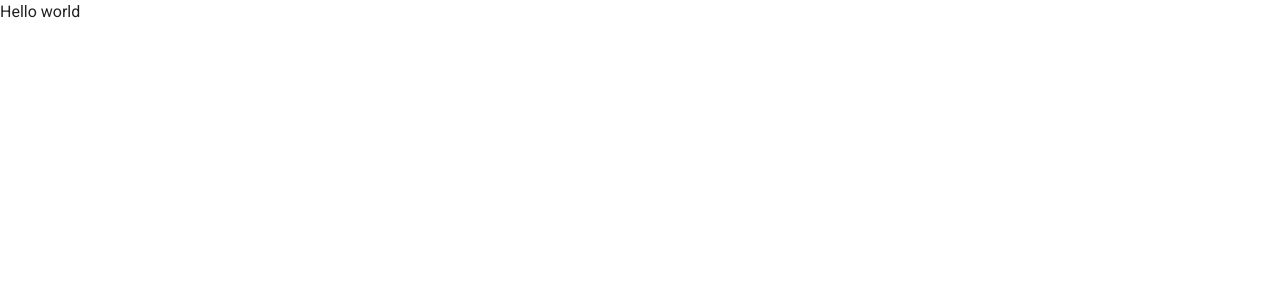
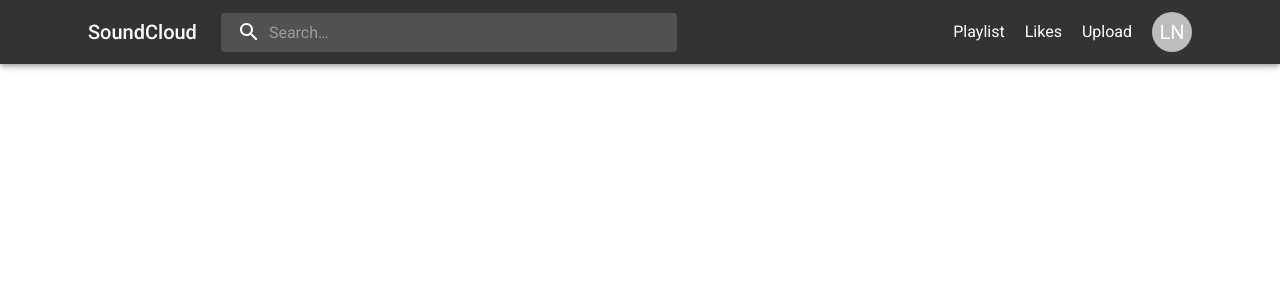
Before and after one commit to bossvirus03/frontend-soundcloud-, a Next.js app: page / in a window 1280 px wide. Shown: the top 300 px of the page. Built offline with nearby package versions, Linux system fonts and the light colour scheme.

Commit message:
disign app bar (header)

```diff
--- a/src/app/layout.tsx
+++ b/src/app/layout.tsx
@@ -1,3 +1,4 @@
+import AppHeader from '@/components/header/app.header';
 import ThemeRegistry from '@/components/theme-registry/theme.registry';
 
 export default function RootLayout({ children }: { children: React.ReactNode }) {
--- a/src/app/page.tsx
+++ b/src/app/page.tsx
@@ -1,7 +1,8 @@
+import AppHeader from "@/components/header/app.header";
 export default function HomePage() {
   return (
     <>
-    <div>Hello world</div>
-    </>
+    <AppHeader/>
+      </>
   );
 }
--- /dev/null
+++ b/src/components/header/app.header.tsx
@@ -0,0 +1,222 @@
+'use client'
+import * as React from 'react';
+import { styled, alpha } from '@mui/material/styles';
+import AppBar from '@mui/material/AppBar';
+import Box from '@mui/material/Box';
+import Toolbar from '@mui/material/Toolbar';
+import IconButton from '@mui/material/IconButton';
+import Typography from '@mui/material/Typography';
+import InputBase from '@mui/material/InputBase';
+import Badge from '@mui/material/Badge';
+import MenuItem from '@mui/material/MenuItem';
+import Menu from '@mui/material/Menu';
+import MenuIcon from '@mui/icons-material/Menu';
+import SearchIcon from '@mui/icons-material/Search';
+import AccountCircle from '@mui/icons-material/AccountCircle';
+import Avatar from '@mui/material/Avatar';
+import MailIcon from '@mui/icons-material/Mail';
+import NotificationsIcon from '@mui/icons-material/Notifications';
+import MoreIcon from '@mui/icons-material/MoreVert';
+import Container from '@mui/material/Container';
+
+const Search = styled('div')(({ theme }) => ({
+  position: 'relative',
+  borderRadius: theme.shape.borderRadius,
+  backgroundColor: alpha(theme.palette.common.white, 0.15),
+  '&:hover': {
+    backgroundColor: alpha(theme.palette.common.white, 0.25),
+  },
+  marginRight: theme.spacing(2),
+  marginLeft: 0,
+  width: '100%',
+  [theme.breakpoints.up('sm')]: {
+    marginLeft: theme.spacing(3),
+    width: 'auto',
+  },
+}));
+
+const SearchIconWrapper = styled('div')(({ theme }) => ({
+  padding: theme.spacing(0, 2),
+  height: '100%',
+  position: 'absolute',
+  pointerEvents: 'none',
+  display: 'flex',
+  alignItems: 'center',
+  justifyContent: 'center',
+}));
+
+const StyledInputBase = styled(InputBase)(({ theme }) => ({
+  color: 'inherit',
+  '& .MuiInputBase-input': {
+    padding: theme.spacing(1, 1, 1, 0),
+    // vertical padding + font size from searchIcon
+    paddingLeft: `calc(1em + ${theme.spacing(4)})`,
+    transition: theme.transitions.create('width'),
+    width: '100%',
+    [theme.breakpoints.up('md')]: {
+      //width: '20ch',
+      width: '400px',
+    },
+  },
+}));
+
+export default function AppHeader() {
+  const [anchorEl, setAnchorEl] = React.useState<null | HTMLElement>(null);
+  const [mobileMoreAnchorEl, setMobileMoreAnchorEl] =
+    React.useState<null | HTMLElement>(null);
+
+  const isMenuOpen = Boolean(anchorEl);
+  const isMobileMenuOpen = Boolean(mobileMoreAnchorEl);
+
+  const handleProfileMenuOpen = (event: React.MouseEvent<HTMLElement>) => {
+    console.log(`check: ${event}`)
+    setAnchorEl(event.currentTarget);
+  };
+  const handleMobileMenuOpen = (event: React.MouseEvent<HTMLElement>) => {
+    setMobileMoreAnchorEl(event.currentTarget);
+  };
+
+  const handleMobileMenuClose = () => {
+    setMobileMoreAnchorEl(null);
+  };
+
+  const handleMenuClose = () => {
+    setAnchorEl(null);
+    handleMobileMenuClose();
+  };
+
+//menu open destop
+  const menuId = 'primary-search-account-menu';
+  const renderMenu = (
+    <Menu
+      anchorEl={anchorEl}
+      id={menuId}
+      keepMounted
+      transformOrigin={{ horizontal: 'right', vertical: 'top' }}
+      anchorOrigin={{ horizontal: 'right', vertical: 'bottom' }}
+      open={isMenuOpen}
+      onClose={handleMenuClose}
+    >
+      <MenuItem onClick={handleMenuClose}>Profile</MenuItem>
+      <MenuItem onClick={handleMenuClose}>My account</MenuItem>
+    </Menu>
+  );
+//menu open mobile
+  const mobileMenuId = 'primary-search-account-menu-mobile';
+  const renderMobileMenu = (
+    <Menu
+      anchorEl={mobileMoreAnchorEl}
+      anchorOrigin={{
+        vertical: 'top',
+        horizontal: 'right',
+      }}
+      id={mobileMenuId}
+      keepMounted
+      transformOrigin={{
+        vertical: 'top',
+        horizontal: 'right',
+      }}
+      open={isMobileMenuOpen}
+      onClose={handleMobileMenuClose}
+    >
+      <MenuItem>
+        <IconButton size="large" aria-label="show 4 new mails" color="inherit">
+          <Badge badgeContent={4} color="error">
+            <MailIcon />
+          </Badge>
+        </IconButton>
+        <p>Messages</p>
+      </MenuItem>
+      <MenuItem>
+        <IconButton
+          size="large"
+          aria-label="show 17 new notifications"
+          color="inherit"
+        >
+          <Badge badgeContent={17} color="error">
+            <NotificationsIcon />
+          </Badge>
+        </IconButton>
+        <p>Notifications</p>
+      </MenuItem>
+      <MenuItem onClick={handleProfileMenuOpen}>
+        <IconButton
+          size="large"
+          aria-label="account of current user"
+          aria-controls="primary-search-account-menu"
+          aria-haspopup="true"
+          color="inherit"
+        >
+          <AccountCircle />
+        </IconButton>
+        <p>Profile</p>
+      </MenuItem>
+    </Menu>
+  );
+
+  return (
+    <Box sx={{ flexGrow: 1 }}>
+      <AppBar
+      position="static"
+      sx={{
+        background: "#333"
+      }}
+      >
+        <Container>
+        <Toolbar>
+          {/* logo  */}
+          <Typography
+            variant="h6"
+            noWrap
+            component="div"
+            sx={{ display: { xs: 'none', sm: 'block' } }}
+          >
+            SoundCloud
+          </Typography>
+          {/* search */}
+          <Search>
+            <SearchIconWrapper>
+              <SearchIcon />
+            </SearchIconWrapper>
+            <StyledInputBase
+              placeholder="Search…"
+              inputProps={{ 'aria-label': 'search' }}
+            />
+          </Search>
+          <Box sx={{ flexGrow: 1 }} />
+
+          {/* cụm menu bên phải */}
+          <Box sx={{
+            display: { xs: 'none', md: 'flex' } ,
+            gap: "20px",
+            alignItems: "center",
+            cursor: "pointer"
+            }}>
+            <span>Playlist</span>
+            <span>Likes</span>
+            <span>Upload</span>
+            <Avatar
+            onClick={handleProfileMenuOpen}
+            >LN</Avatar>
+          </Box>
+          {/* menu giao diện mobile */}
+          <Box sx={{ display: { xs: 'flex', md: 'none' } }}>
+            <IconButton
+              size="large"
+              aria-label="show more"
+              aria-controls={mobileMenuId}
+              aria-haspopup="true"
+              onClick={handleMobileMenuOpen}
+              color="inherit"
+            >
+              <MoreIcon />
+            </IconButton>
+          </Box>
+        </Toolbar>
+        </Container>
+      </AppBar>
+      {renderMobileMenu}
+      {renderMenu}
+    </Box>
+  );
+}
```
Also changed, not shown: src/app/hoidanit/eric/page.tsx (deleted, +0 -9 lines), src/app/hoidanit/page.tsx (deleted, +0 -7 lines), src/app/playlist/page.tsx (added, +11 -0 lines), src/app/profile/page.tsx (added, +11 -0 lines).
